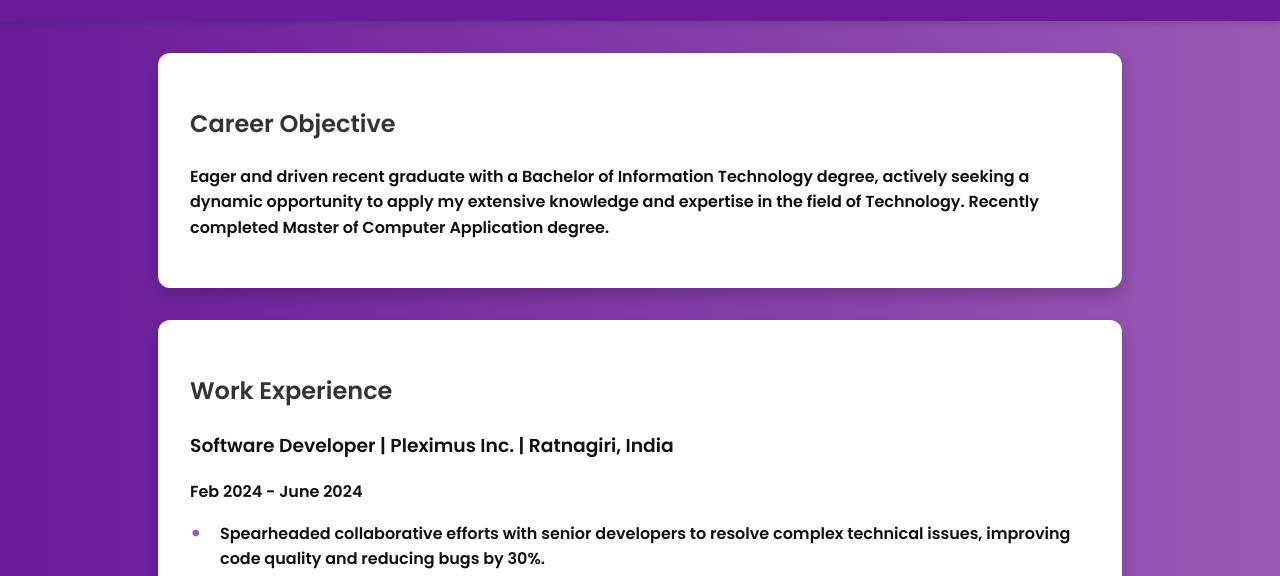
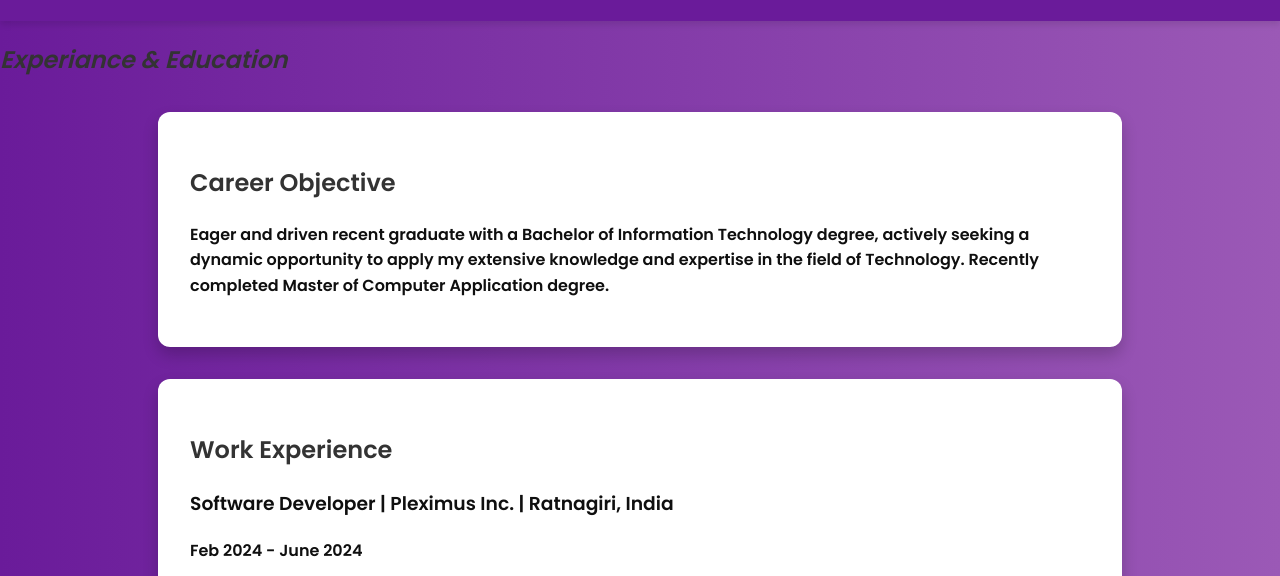
Before and after one commit to SamruddhiVanaju/SamruddhiVanaju_Portfolio, a plain HTML site: page index.html in a window 1280 px wide. Shown: the part 163-739 px from the top of the page. Drawn offline with Linux system fonts and the light colour scheme.

Commit message:
Update index.html

```diff
--- a/index.html
+++ b/index.html
@@ -16,6 +16,8 @@
         <a href="contact.html">&#9993; Contact</a>
     </nav>
     </header>
+
+    <h2><b><i>Experiance & Education</i></b></h2>
 
     <section id="objective">
         <h2>Career Objective</h2>
```
